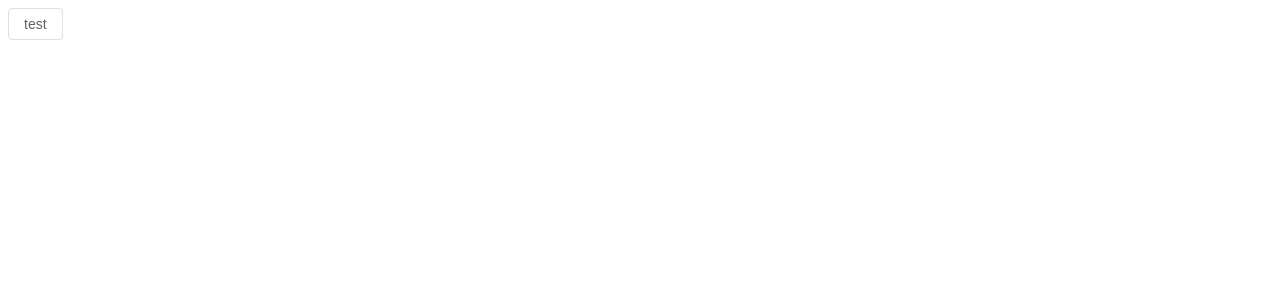
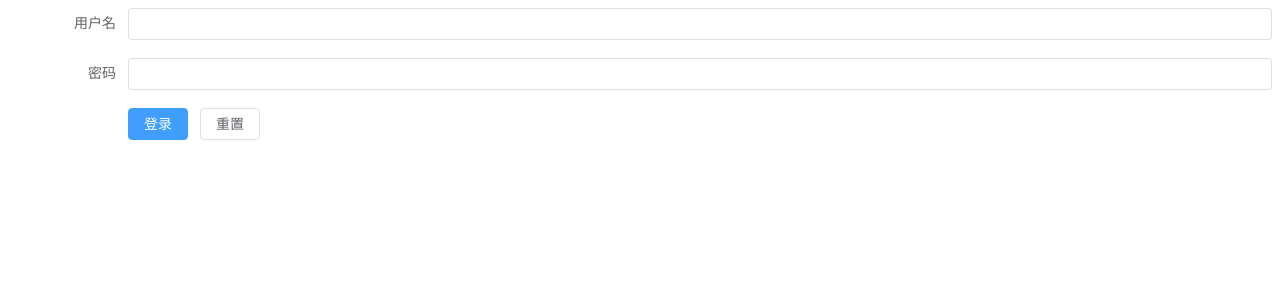
Before and after one commit to Rukakang/vue3-ts-login, a Vue app: page /#/login in a window 1280 px wide. Shown: the top 300 px of the page. Built offline with nearby package versions, Linux system fonts and the light colour scheme.

Commit message:
login page

```diff
--- a/components.d.ts
+++ b/components.d.ts
@@ -6,6 +6,9 @@ import '@vue/runtime-core'
 declare module '@vue/runtime-core' {
   export interface GlobalComponents {
     ElButton: typeof import('element-plus/es')['ElButton']
+    ElForm: typeof import('element-plus/es')['ElForm']
+    ElFormItem: typeof import('element-plus/es')['ElFormItem']
+    ElInput: typeof import('element-plus/es')['ElInput']
     HelloWorld: typeof import('./src/components/HelloWorld.vue')['default']
     RouterLink: typeof import('vue-router')['RouterLink']
     RouterView: typeof import('vue-router')['RouterView']
--- a/src/views/login/login.vue
+++ b/src/views/login/login.vue
@@ -1,11 +1,72 @@
 <template>
   <div class="login_Container">
-    <el-button>test</el-button>
+    <el-form
+        ref="ruleFormRef"
+        :model="ruleForm"
+        :rules="rules"
+        label-width="120px"
+        class="demo-ruleForm"
+    >
+        <el-form-item label="用户名" prop="userName">
+            <el-input v-model="ruleForm.userName" type="text"  autocomplete="off" />
+        </el-form-item>
+        <el-form-item label="密码" prop="pwd">
+            <el-input v-model="ruleForm.pwd" type="password" autocomplete="off" />
+        </el-form-item>
+        <el-form-item>
+            <el-button type="primary" @click="loginFn(ruleFormRef)">登录</el-button>
+            <el-button @click="resetForm(ruleFormRef)">重置</el-button>
+        </el-form-item>
+    </el-form>
   </div>
 </template>
 
 <script lang="ts" setup>
+import { reactive, ref } from 'vue'
+import type { FormInstance } from 'element-plus'
 
+const ruleFormRef = ref<FormInstance>()
+const validateUser = (rule: any, value: any, callback: any) => {
+  if (value === '') {
+    callback(new Error('请输入用户名'))
+  } else {
+    callback()
+  }
+}
+const validatePwd = (rule: any, value: any, callback: any) => {
+  if (value === '') {
+    callback(new Error('请输入密码'))
+  }else {
+    callback()
+  }
+}
+
+const ruleForm = reactive({
+  userName: '',
+  pwd: '',
+})
+
+const rules = reactive({
+  userName: [{ validator: validateUser, trigger: 'blur' }],
+  pwd: [{ validator: validatePwd, trigger: 'blur' }],
+})
+
+const loginFn = (formEl: FormInstance | undefined) => {
+  if (!formEl) return
+  formEl.validate((valid) => {
+    if (valid) {
+      console.log('submit!')
+    } else {
+      console.log('error submit!')
+      return false
+    }
+  })
+}
+
+const resetForm = (formEl: FormInstance | undefined) => {
+  if (!formEl) return
+  formEl.resetFields()
+}
 </script>
 
 <style lang="less" scoped>
```
